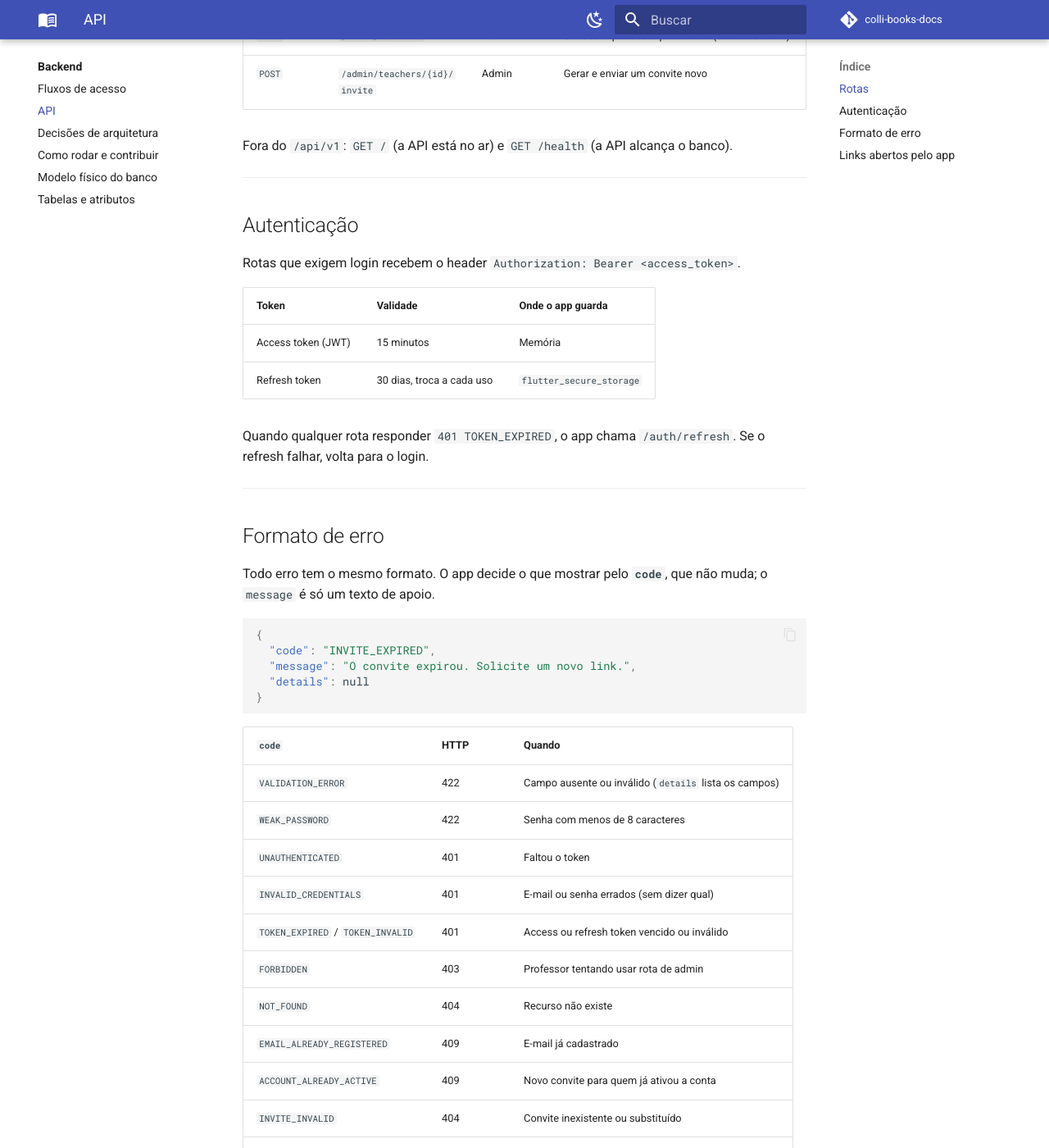
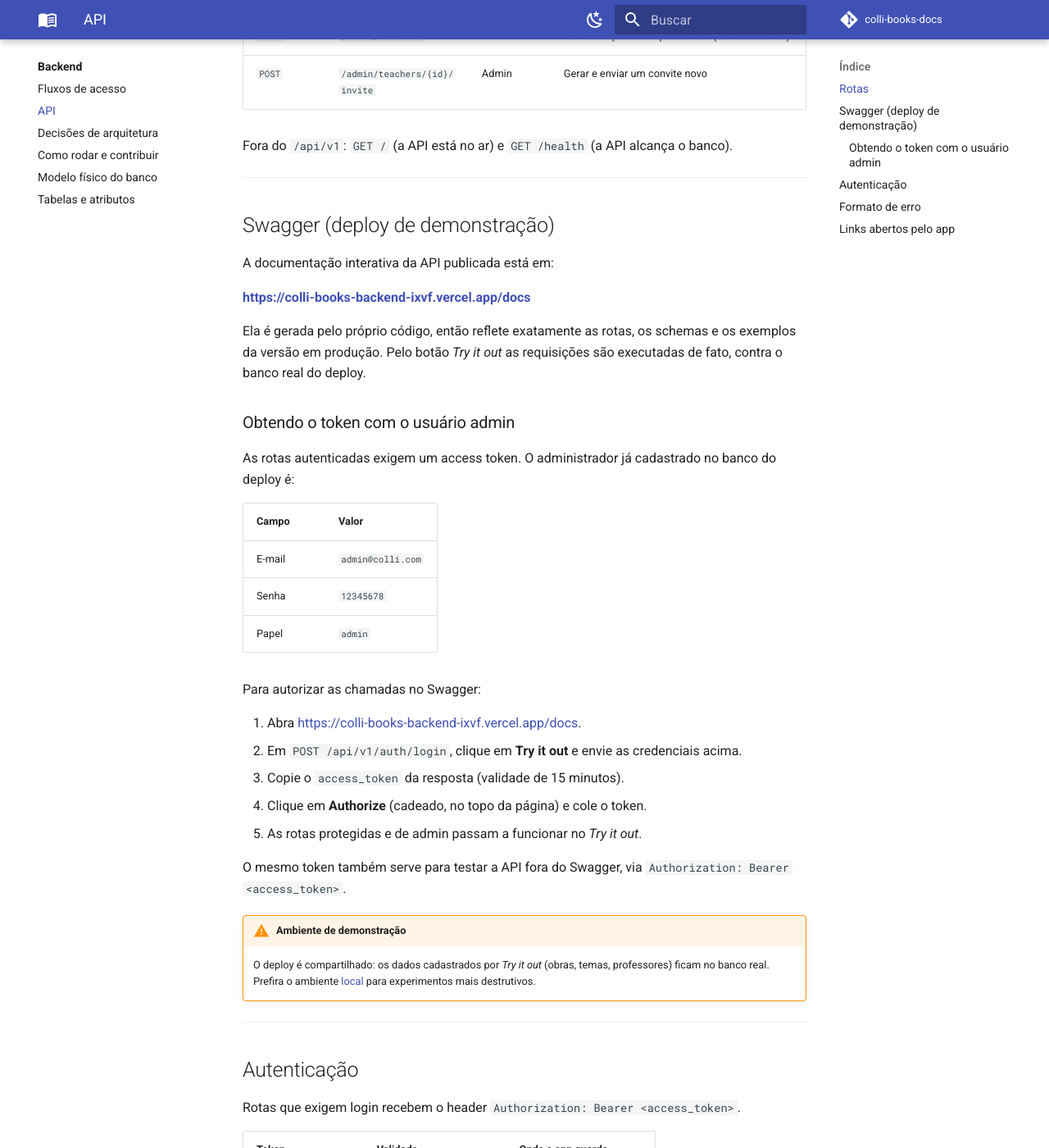
Before and after one commit to Colli-Books/colli-books-docs, an MkDocs documentation site: the page built from docs/backend/api.md, in a window 1280 px wide and 1400 px high, scrolled down 932 px. Shown: the whole window at 82% size. Built offline with MkDocs 1.6.1 and Material for MkDocs 9.7.7, drawn with Linux system fonts in a browser that asks for light colours; comment, search, counter and statistics services are not loaded.

Commit message:
docs: adiciona Swagger do deploy, detalha testes e atualiza estrutura

```diff
--- a/docs/backend/api.md
+++ b/docs/backend/api.md
@@ -24,6 +24,45 @@ Todas as rotas de negócio começam com **`/api/v1`**.
 | `POST` | `/admin/teachers/{id}/invite` | Admin | Gerar e enviar um convite novo |
 
 Fora do `/api/v1`: `GET /` (a API está no ar) e `GET /health` (a API alcança o banco).
+
+---
+
+## Swagger (deploy de demonstração)
+
+A documentação interativa da API publicada está em:
+
+**<https://colli-books-backend-ixvf.vercel.app/docs>**
+
+Ela é gerada pelo próprio código, então reflete exatamente as rotas, os schemas e os
+exemplos da versão em produção. Pelo botão *Try it out* as requisições são executadas de
+fato, contra o banco real do deploy.
+
+### Obtendo o token com o usuário admin
+
+As rotas autenticadas exigem um access token. O administrador já cadastrado no banco do
+deploy é:
+
+| Campo | Valor |
+| --- | --- |
+| E-mail | `admin@colli.com` |
+| Senha | `12345678` |
+| Papel | `admin` |
+
+Para autorizar as chamadas no Swagger:
+
+1. Abra <https://colli-books-backend-ixvf.vercel.app/docs>.
+2. Em `POST /api/v1/auth/login`, clique em **Try it out** e envie as credenciais acima.
+3. Copie o `access_token` da resposta (validade de 15 minutos).
+4. Clique em **Authorize** (cadeado, no topo da página) e cole o token.
+5. As rotas protegidas e de admin passam a funcionar no *Try it out*.
+
+O mesmo token também serve para testar a API fora do Swagger, via
+`Authorization: Bearer <access_token>`.
+
+!!! warning "Ambiente de demonstração"
+    O deploy é compartilhado: os dados cadastrados por *Try it out* (obras, temas,
+    professores) ficam no banco real. Prefira o ambiente
+    [local](desenvolvimento.md#rodar-localmente) para experimentos mais destrutivos.
 
 ---
 
```
Also changed, not shown: docs/backend/desenvolvimento.md (+24 -2 lines), docs/backend/index.md (+3 -2 lines).
